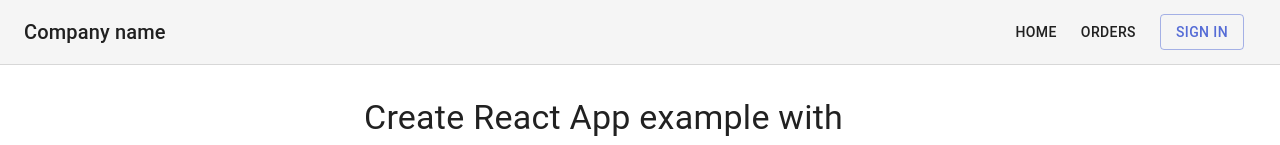
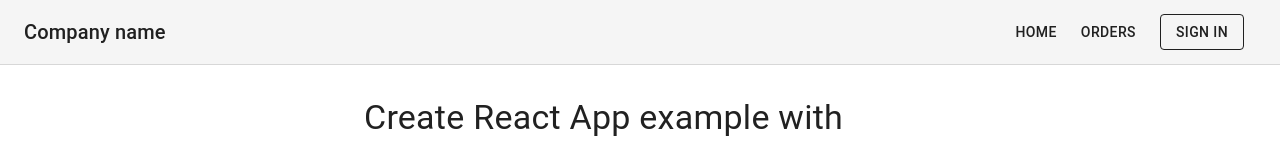
Before and after one commit to nnance/fullstack-typescript, a React (Create React App) app in the folder packages/app/: page / in a window 1280 px wide. Shown: the top 145 px of the page. Built offline with nearby package versions, Linux system fonts and the light colour scheme.

Commit message:
improve nav signing button in dark theme

```diff
--- a/packages/app/src/components/NavHeader.tsx
+++ b/packages/app/src/components/NavHeader.tsx
@@ -74,7 +74,7 @@ const NavHeader = () => {
           </Link>
         </nav>
         <AuthButton
-          color="primary"
+          color="inherit"
           variant="outlined"
           className={classes.link}
         />
```
